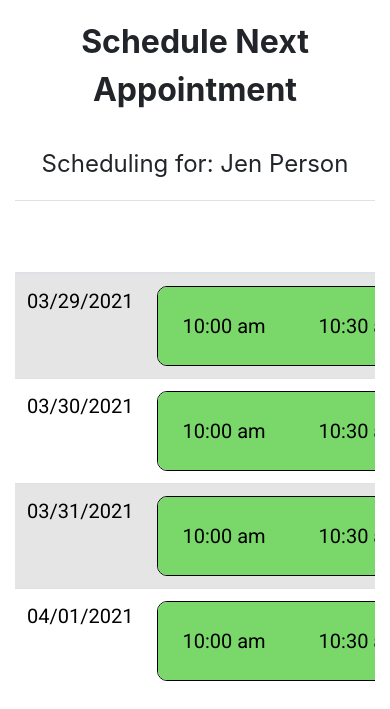
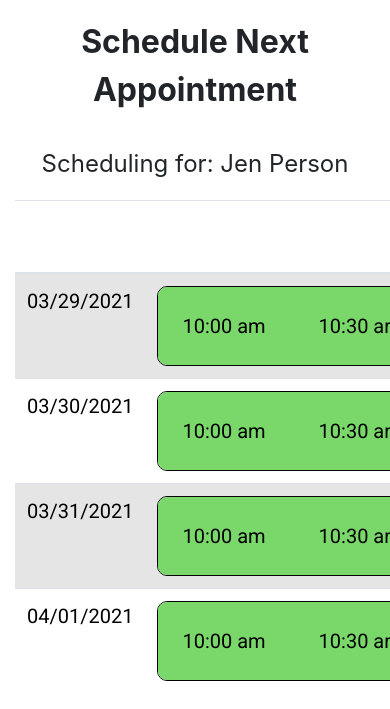
Before and after one commit to andrewk0506/singledate-vms, a Django app: page /vms/stations/next_appt in a window 390 px wide; the page is wider, and only the part inside the window is pictured. Shown: the part 157-866 px from the top of that part. Run offline with Django 3.2, Linux system fonts and the light colour scheme; some libraries are stand-ins or nearby versions.

Commit message:
Improved breakpoint responsiveness and scrolling

```diff
--- a/vms_app/templates/nextappt.html
+++ b/vms_app/templates/nextappt.html
@@ -127,7 +127,7 @@
 }
 
 .info-row{
-	color: black;
+  color: black;
   text-align: center;
   font-family: Roboto;
   font-weight: Regular;
@@ -209,7 +209,6 @@ div.scrollmenu {
 div.scrollmenu a {
   display: inline-block;
   color: black;
-  text-align: center;
   font-family: Roboto;
   font-weight: Regular;
   font-size: 20px;
@@ -223,16 +222,13 @@ div.scrollmenu a:hover, div.scrollmenu:focus  {
 
 div.scrollmenu a:active, div.scrollmenu.active div.scrollmenu.active, .open > .dropdown-toggle.div.scrollmenu{
     background: #b0e8a8;
-    box-shadow: #00000;
+    box-shadow: #000000;
 }
 .row_scroll {
-  width: 85%;
   height: 80px;
   background: rgba(110,63,63,0);
   opacity: 1;
   position: relative;
-  top: 0;
-  right: 0;
   border: 1px solid rgba(0,0,0,1);
   border-top-left-radius: 10px;
   border-top-right-radius: 10px;
@@ -273,9 +269,8 @@ div.scrollmenu a:active, div.scrollmenu.active div.scrollmenu.active, .open > .d
 			</div>
 		</div>
 		<div class = "row text-center">
-			<div class = "col-12 description">
-                <div class="table-responsive">
-                    <table class="table blue">
+			<div class = "col description">
+                    <table class="table">
                         <!-- need to change accent so it's navy here, also need to add some more padding / not quite done yet -->
                         <thead class="table-blue">
                             <tr class = "table-title">
@@ -363,7 +358,6 @@ div.scrollmenu a:active, div.scrollmenu.active div.scrollmenu.active, .open > .d
                             </tr>
                         </tbody>
                     </table>
-                </div>
 			</div>
 		</div>
 
```
